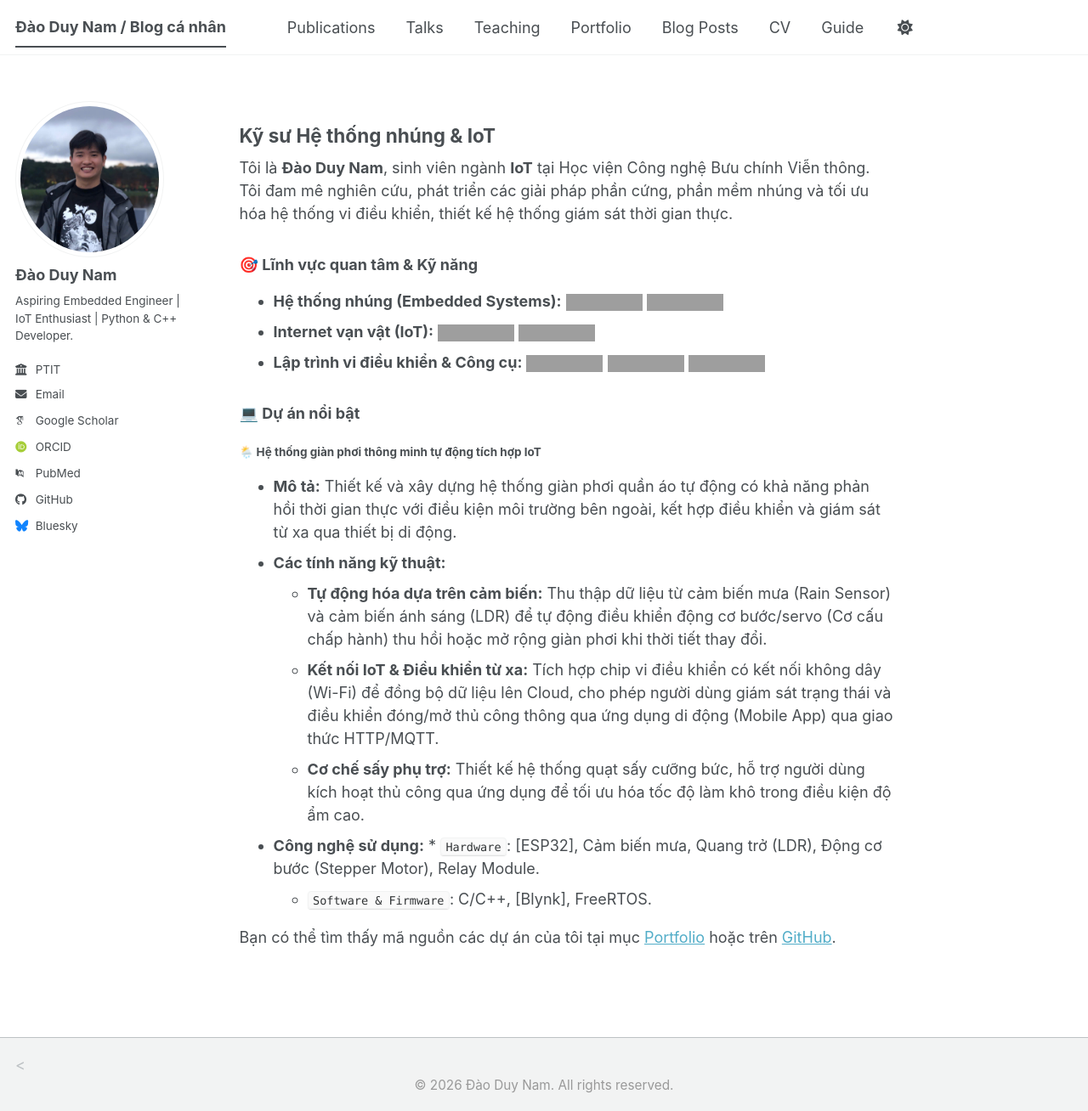
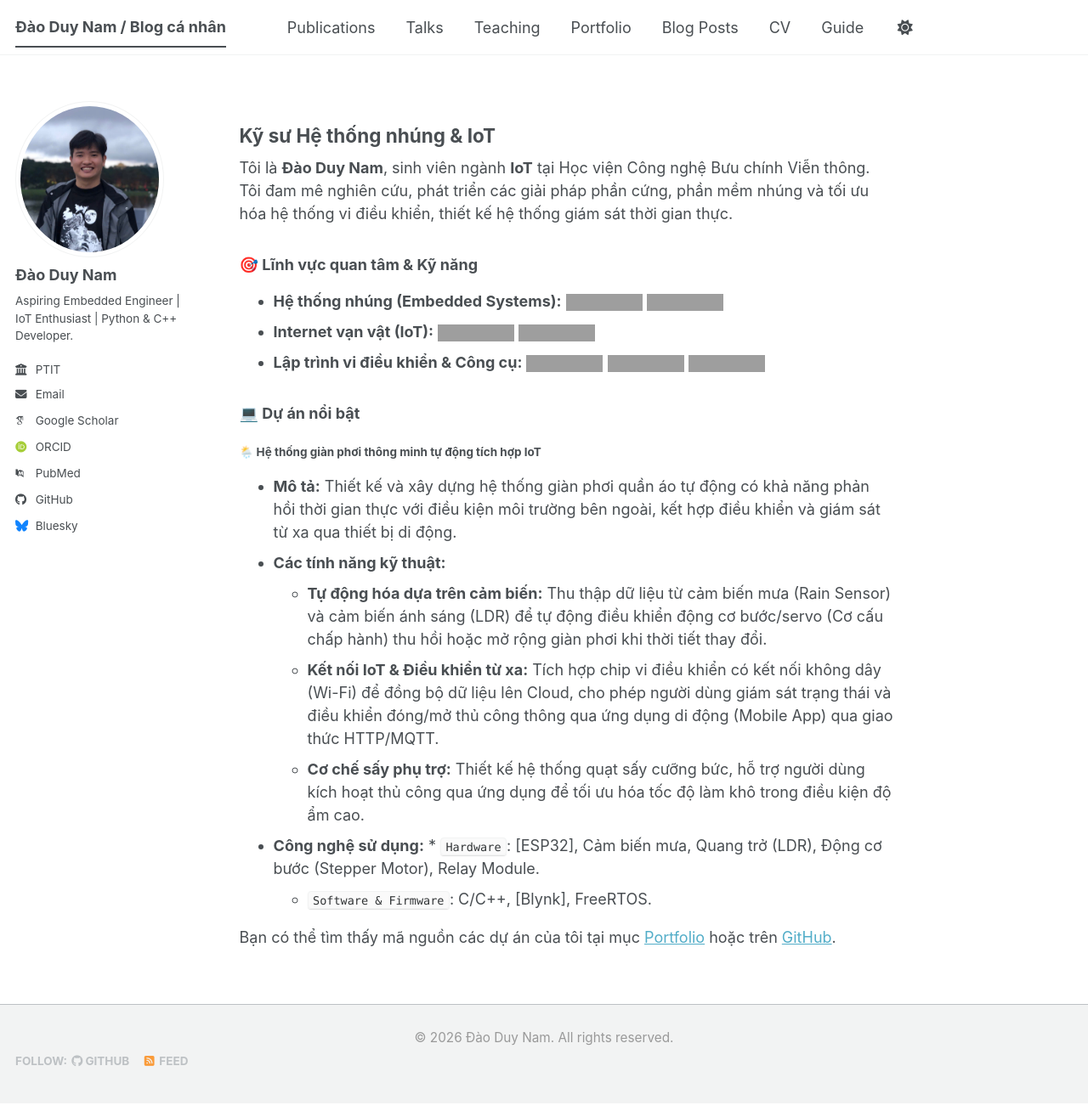
Before and after one commit to namdaoduy-04/namdaoduy-04.github.io, a Jekyll site: the page built from _pages/about.md, in a window 1280 px wide and 1308 px high, cut to the strip 0-1308 px from the top of the window. Shown: the whole strip at 85% size. Built offline with Jekyll 4.4.1, drawn with Linux system fonts in a browser that asks for light colours; some web fonts are replaced; a script bundle is joined from its source files by our own code; library files that are not in the unit come from our copies; grey boxes are pictures that could not be loaded.

Commit message:
chỉnh sửa footer

```diff
--- a/_includes/footer/custom.html
+++ b/_includes/footer/custom.html
@@ -1,15 +1,18 @@
 <!-- start custom footer snippets -->
+<style>
+/* 1. Ẩn bản quyền cũ của theme */
+.page__footer-copyright {
+    display: none !important;
+}
 
-<<style>
-  /* Ẩn dòng Follow và Feed */
-  .page__footer-follow {
-    display: none !important;
-  }
-  /* Ẩn toàn bộ phần chữ Bản quyền mặc định của theme */
-  .page__footer-copyright {
-    display: none !important;
-  }
+/* 2. Ép toàn bộ khung footer thu nhỏ lại */
+footer.page__footer, .page__footer {
+    padding-top: 10px !important;
+    padding-bottom: 10px !important;
+    margin-top: 15px !important;
+}
 </style>
+
 
 <script defer src="https://cdnjs.cloudflare.com/ajax/libs/polyfill/v3/polyfill.min.js?features=es6"></script>
 <p style="text-align: center; margin: 0; color: #999; font-size: 0.85em;">&copy; 2026 Đào Duy Nam. All rights reserved.</p>
```
